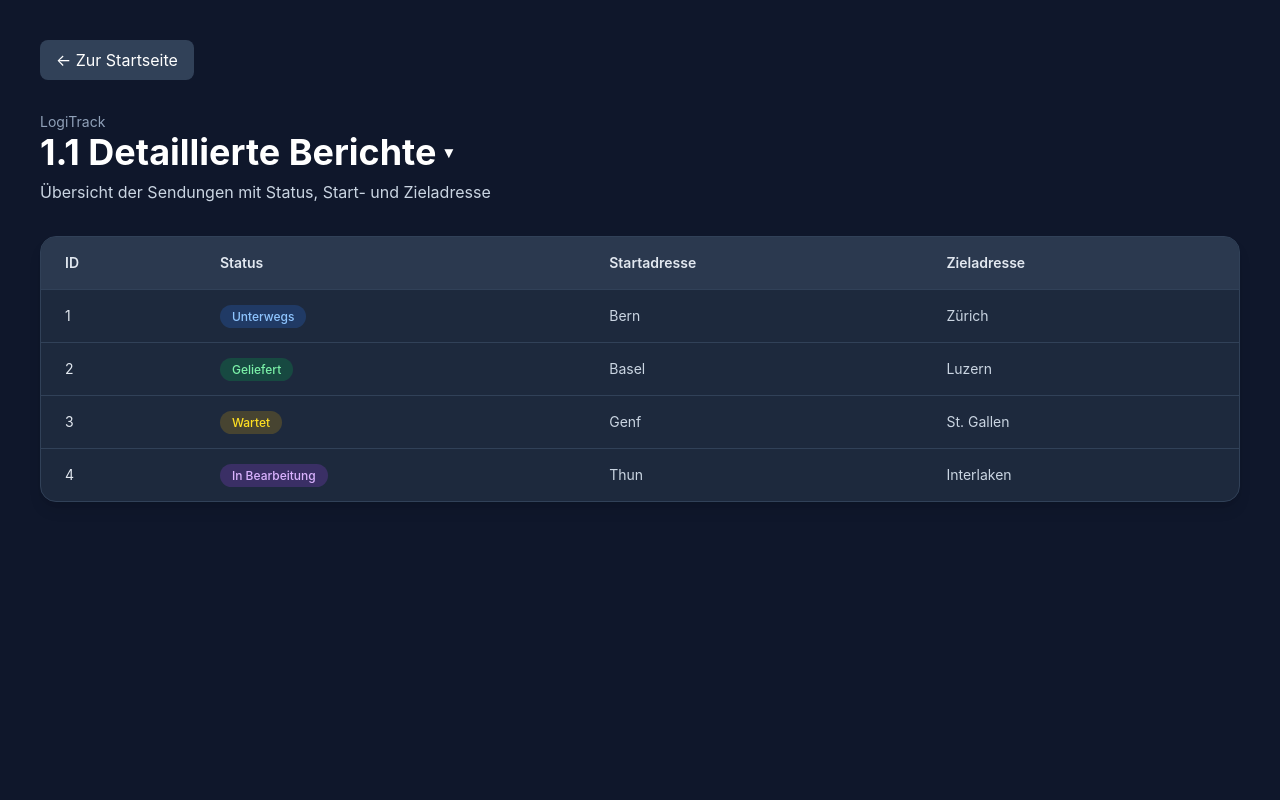
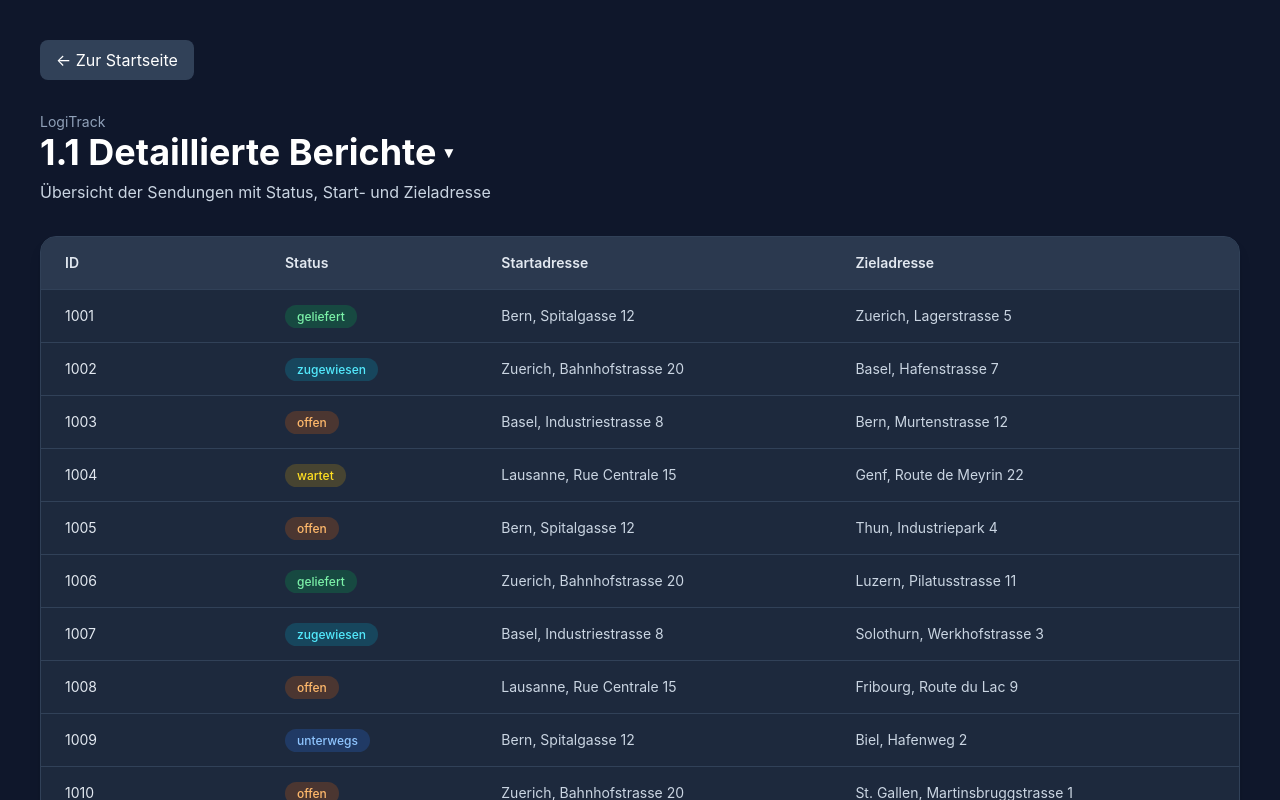
Before and after one commit to ITKFA35/LogiTrack, a React (Vite) app: page /reports/dashboard in a window 1280 px wide. Shown: the top 800 px of the page. Built offline with nearby package versions, Linux system fonts and the light colour scheme; data requests are answered from the project's data file.

Commit message:
Frontend mit JSON Server verbunden

```diff
--- a/package.json
+++ b/package.json
@@ -12,7 +12,6 @@
   },
   "dependencies": {
     "@tailwindcss/vite": "^4.2.2",
-    "json-server": "^1.0.0-beta.15",
     "react": "^19.2.4",
     "react-dom": "^19.2.4",
     "react-router-dom": "^7.13.2",
@@ -30,6 +29,7 @@
     "eslint-plugin-react-hooks": "^7.0.1",
     "eslint-plugin-react-refresh": "^0.5.2",
     "globals": "^17.4.0",
+    "json-server": "^1.0.0-beta.15",
     "vite": "^8.0.1"
   }
 }
--- a/src/pages/DashboardV2.jsx
+++ b/src/pages/DashboardV2.jsx
@@ -1,47 +1,32 @@
 import { useNavigate } from "react-router-dom";
-import { useState } from "react";
+import { useState, useEffect } from "react";
+import { getSendungen } from "../services/api";
 
 export default function DashboardV2() {
   const navigate = useNavigate();
   const [menuOpen, setMenuOpen] = useState(false);
+  const [sendungen, setSendungen] = useState([]);
 
-  const sendungen = [
-    {
-      id: 1,
-      status: "Unterwegs",
-      startadresse: "Bern",
-      zieladresse: "Zürich",
-    },
-    {
-      id: 2,
-      status: "Geliefert",
-      startadresse: "Basel",
-      zieladresse: "Luzern",
-    },
-    {
-      id: 3,
-      status: "Wartet",
-      startadresse: "Genf",
-      zieladresse: "St. Gallen",
-    },
-    {
-      id: 4,
-      status: "In Bearbeitung",
-      startadresse: "Thun",
-      zieladresse: "Interlaken",
-    },
-  ];
+  useEffect(() => {
+    getSendungen().then((data) => {
+      setSendungen(data);
+    });
+  }, []);
 
   const getStatusStyle = (status) => {
-    switch (status) {
-      case "Geliefert":
+    switch (status?.toLowerCase()) {
+      case "geliefert":
         return "bg-green-500/20 text-green-300";
-      case "Unterwegs":
+      case "unterwegs":
         return "bg-blue-500/20 text-blue-300";
-      case "Wartet":
+      case "wartet":
         return "bg-yellow-500/20 text-yellow-300";
-      case "In Bearbeitung":
+      case "in bearbeitung":
         return "bg-purple-500/20 text-purple-300";
+      case "offen":
+        return "bg-orange-500/20 text-orange-300";
+      case "zugewiesen":
+        return "bg-cyan-500/20 text-cyan-300";
       default:
         return "bg-slate-500/20 text-slate-300";
     }
@@ -100,10 +85,18 @@ export default function DashboardV2() {
         <table className="min-w-full">
           <thead className="bg-slate-700/70">
             <tr>
-              <th className="px-6 py-4 text-left text-sm font-semibold text-slate-200">ID</th>
-              <th className="px-6 py-4 text-left text-sm font-semibold text-slate-200">Status</th>
-              <th className="px-6 py-4 text-left text-sm font-semibold text-slate-200">Startadresse</th>
-              <th className="px-6 py-4 text-left text-sm font-semibold text-slate-200">Zieladresse</th>
+              <th className="px-6 py-4 text-left text-sm font-semibold text-slate-200">
+                ID
+              </th>
+              <th className="px-6 py-4 text-left text-sm font-semibold text-slate-200">
+                Status
+              </th>
+              <th className="px-6 py-4 text-left text-sm font-semibold text-slate-200">
+                Startadresse
+              </th>
+              <th className="px-6 py-4 text-left text-sm font-semibold text-slate-200">
+                Zieladresse
+              </th>
             </tr>
           </thead>
 
@@ -113,7 +106,10 @@ export default function DashboardV2() {
                 key={sendung.id}
                 className="border-t border-slate-700 hover:bg-slate-700/40 transition"
               >
-                <td className="px-6 py-4 text-sm text-slate-200">{sendung.id}</td>
+                <td className="px-6 py-4 text-sm text-slate-200">
+                  {sendung.id}
+                </td>
+
                 <td className="px-6 py-4 text-sm">
                   <span
                     className={`rounded-full px-3 py-1 text-xs font-medium ${getStatusStyle(
@@ -123,8 +119,14 @@ export default function DashboardV2() {
                     {sendung.status}
                   </span>
                 </td>
-                <td className="px-6 py-4 text-sm text-slate-300">{sendung.startadresse}</td>
-                <td className="px-6 py-4 text-sm text-slate-300">{sendung.zieladresse}</td>
+
+                <td className="px-6 py-4 text-sm text-slate-300">
+                  {sendung.startadresse}
+                </td>
+
+                <td className="px-6 py-4 text-sm text-slate-300">
+                  {sendung.zieladresse}
+                </td>
               </tr>
             ))}
           </tbody>
--- a/src/pages/Reports.jsx
+++ b/src/pages/Reports.jsx
@@ -1,9 +1,23 @@
 import { useNavigate } from "react-router-dom";
-import { useState } from "react";
+import { useState, useEffect } from "react";
+import { getSendungen, getFahrzeuge } from "../services/api";
 
 export default function Reports() {
   const navigate = useNavigate();
   const [menuOpen, setMenuOpen] = useState(false);
+
+  const [sendungen, setSendungen] = useState([]);
+  const [fahrzeuge, setFahrzeuge] = useState([]);
+
+  useEffect(() => {
+    getSendungen().then((data) => {
+      setSendungen(data);
+    });
+
+    getFahrzeuge().then((data) => {
+      setFahrzeuge(data);
+    });
+  }, []);
 
   return (
     <div className="min-h-screen bg-slate-900 text-white p-8 md:p-10">
@@ -57,12 +71,12 @@ export default function Reports() {
       <div className="grid grid-cols-1 gap-6 md:grid-cols-2">
         <div className="rounded-2xl bg-slate-800 p-6 shadow-lg">
           <p className="text-gray-400">Anzahl Sendungen</p>
-          <h2 className="text-3xl font-bold mt-2">12</h2>
+          <h2 className="mt-2 text-3xl font-bold">{sendungen.length}</h2>
         </div>
 
         <div className="rounded-2xl bg-slate-800 p-6 shadow-lg">
           <p className="text-gray-400">Anzahl Fahrzeuge</p>
-          <h2 className="text-3xl font-bold mt-2">5</h2>
+          <h2 className="mt-2 text-3xl font-bold">{fahrzeuge.length}</h2>
         </div>
       </div>
     </div>
```
Also changed, not shown: 1 other file (tests, documents, lock files or other folders).
